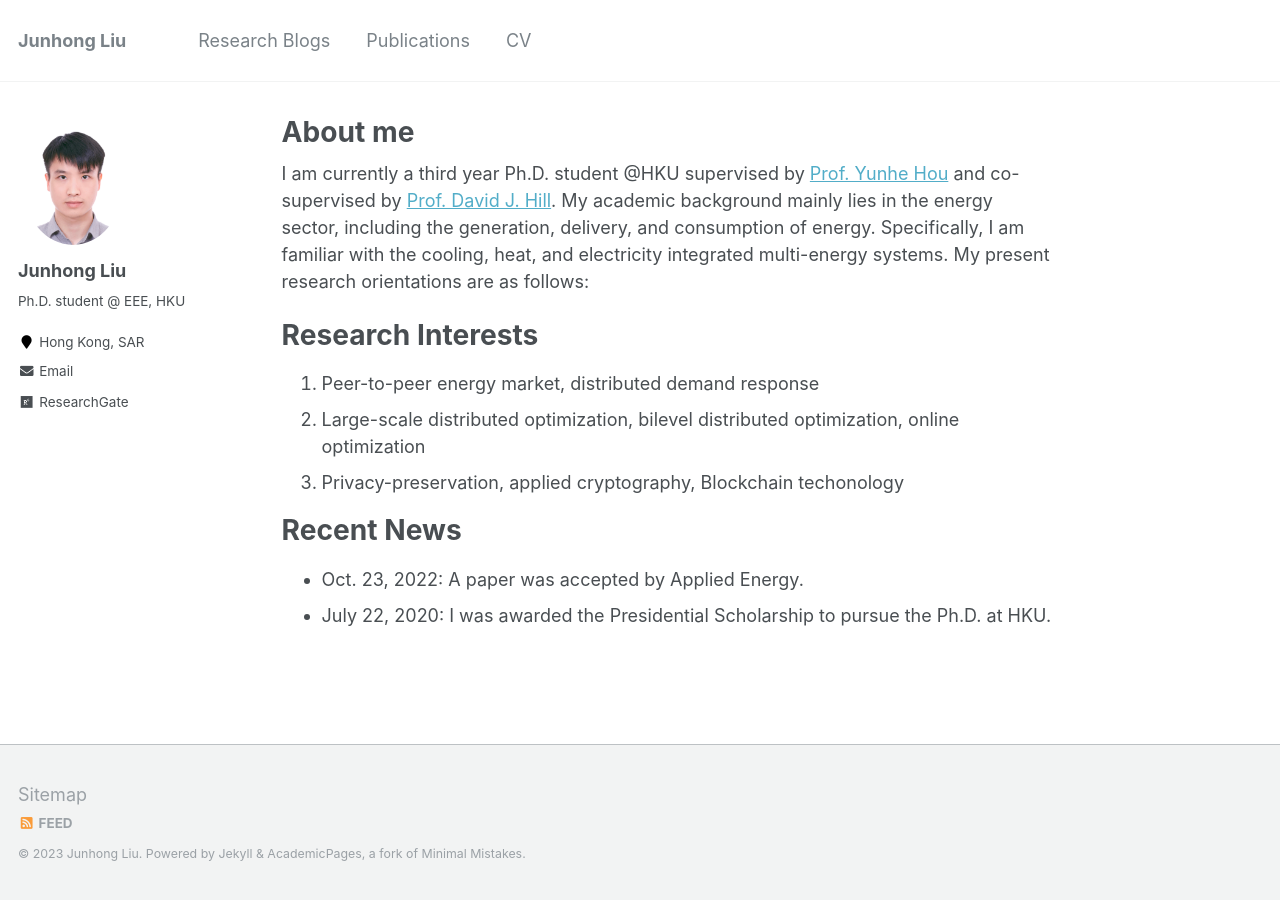
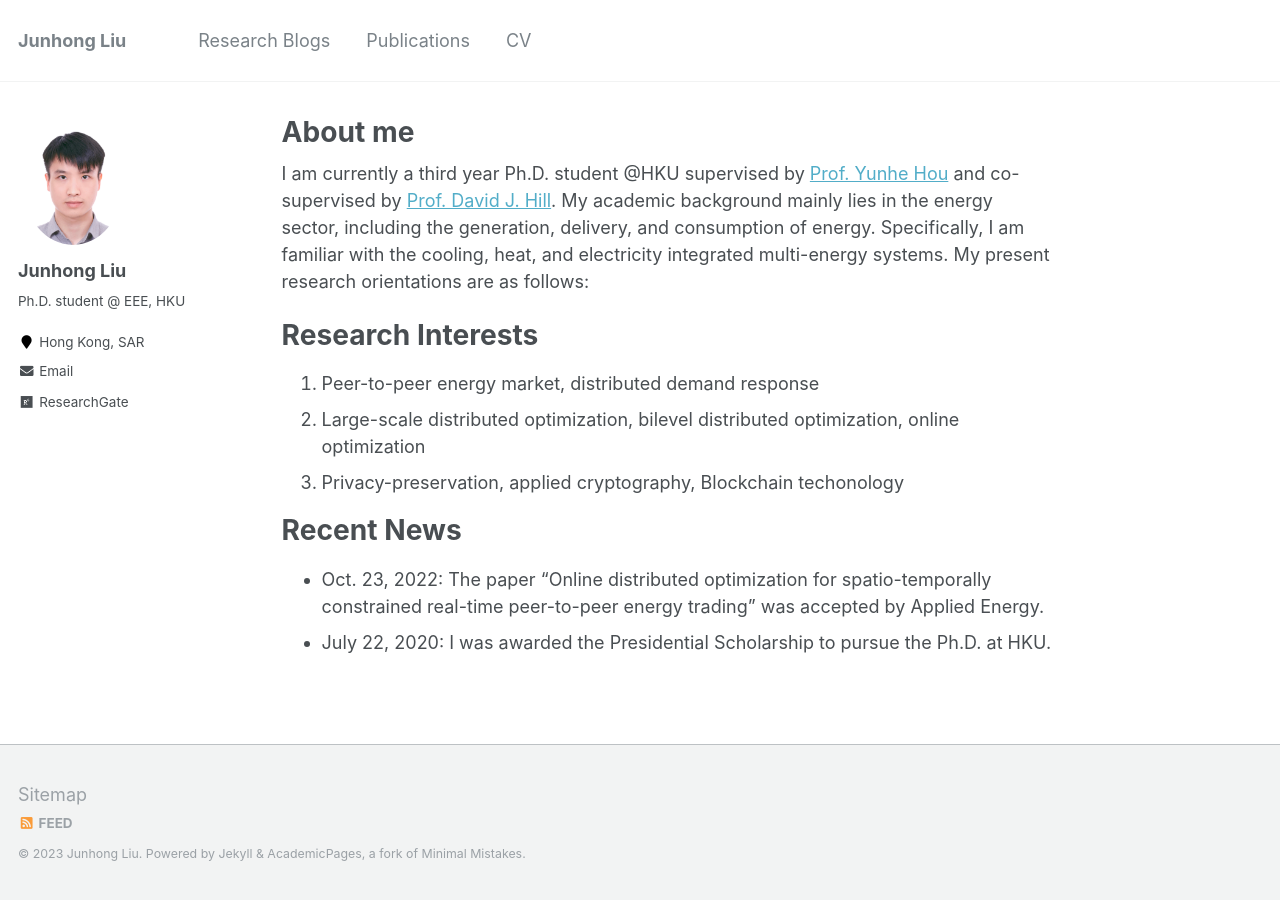
Before and after one commit to johnny-eee/online, a Jekyll site: the page built from _pages/about.md, in a window 1280 px wide. Built offline with Jekyll 4.4.1, drawn with Linux system fonts in a browser that asks for light colours.

Commit message:
Update about.md

```diff
--- a/_pages/about.md
+++ b/_pages/about.md
@@ -19,5 +19,5 @@ Research Interests
 
 Recent News
 ======
-* Oct. 23, 2022: A paper was accepted by Applied Energy.
+* Oct. 23, 2022: The paper "Online distributed optimization for spatio-temporally constrained real-time peer-to-peer energy trading" was accepted by Applied Energy.
 * July 22, 2020: I was awarded the Presidential Scholarship to pursue the Ph.D. at HKU.
```
